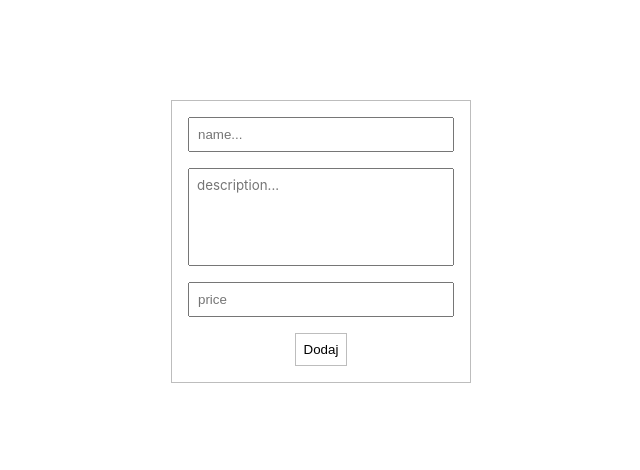
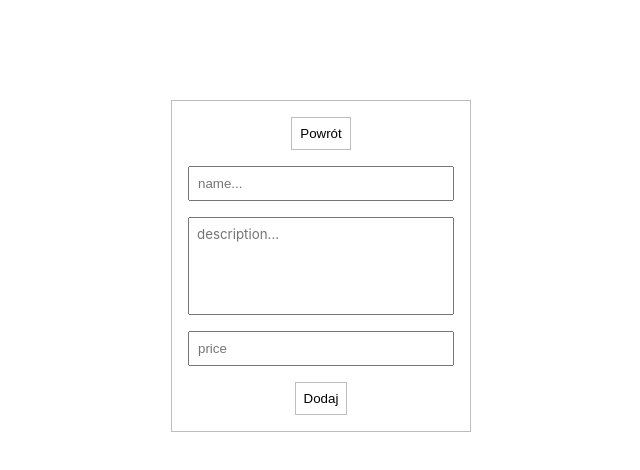
Before and after one commit to kaemil/giap, a Next.js app: page /komputer/dodaj in a window 1280 px wide. Shown: the top 470 px of the page, without its empty margins (319-959 px from the left). Built offline with nearby package versions, Linux system fonts and the light colour scheme.

Commit message:
Adding routing

```diff
--- a/pages/index.js
+++ b/pages/index.js
@@ -5,6 +5,11 @@ import styles from '../styles/Home.module.css';
 export default function Home({ computers }) {
 	return (
 		<div className={styles.container}>
+			<Link href="/komputer/dodaj" passHref>
+				<button className={styles.buttonAdd}>
+					<a>Dodaj laptopa</a>
+				</button>
+			</Link>
 			{computers.map((e) => (
 				<Link key={e.id} href={`/komputer/${e.id}`} passHref>
 					<button className={styles.button}>
--- a/pages/komputer/dodaj.js
+++ b/pages/komputer/dodaj.js
@@ -1,4 +1,5 @@
 import React, { useState } from 'react';
+import Link from 'next/link';
 
 import styles from '../../styles/ComputerCreate.module.css';
 
@@ -29,6 +30,11 @@ function ComputerCreate() {
 
 	return (
 		<div className={styles.container}>
+			<Link href="/" passHref>
+				<button className={styles.buttonBack}>
+					<a>Powrót</a>
+				</button>
+			</Link>
 			<form onSubmit={handleSubmit} className={styles.form}>
 				<input
 					type="text"
--- a/styles/ComputerCreate.module.css
+++ b/styles/ComputerCreate.module.css
@@ -3,6 +3,8 @@
 	max-width: 300px;
 	padding: 1rem;
 	margin: 100px auto;
+	display: flex;
+	flex-direction: column;
 }
 
 .form {
@@ -32,7 +34,8 @@
 	margin-bottom: 1rem;
 }
 
-.button {
+.button,
+.buttonBack {
 	width: fit-content;
 	padding: calc(1rem / 2);
 	align-self: center;
@@ -42,6 +45,11 @@
 	cursor: pointer;
 }
 
-.button:hover {
+.buttonBack {
+	margin-bottom: 1rem;
+}
+
+.button:hover,
+.buttonBack:hover {
 	background-color: #bdbdbd;
 }
--- a/styles/Home.module.css
+++ b/styles/Home.module.css
@@ -7,7 +7,8 @@
 	flex-direction: column;
 }
 
-.button {
+.button,
+.buttonAdd {
 	padding: 1rem;
 	background-color: #ffffff;
 	outline: none;
@@ -15,10 +16,20 @@
 	margin-bottom: 1rem;
 	cursor: pointer;
 }
+
 .button:last-child {
 	padding: 1rem;
 	margin-bottom: 0;
 }
-.button:hover {
+
+.button:hover,
+.buttonAdd:hover {
 	background-color: #bdbdbd;
 }
+
+.buttonAdd {
+	width: fit-content;
+	margin-bottom: 1rem;
+	padding: calc(1rem / 2);
+	align-self: center;
+}
```
